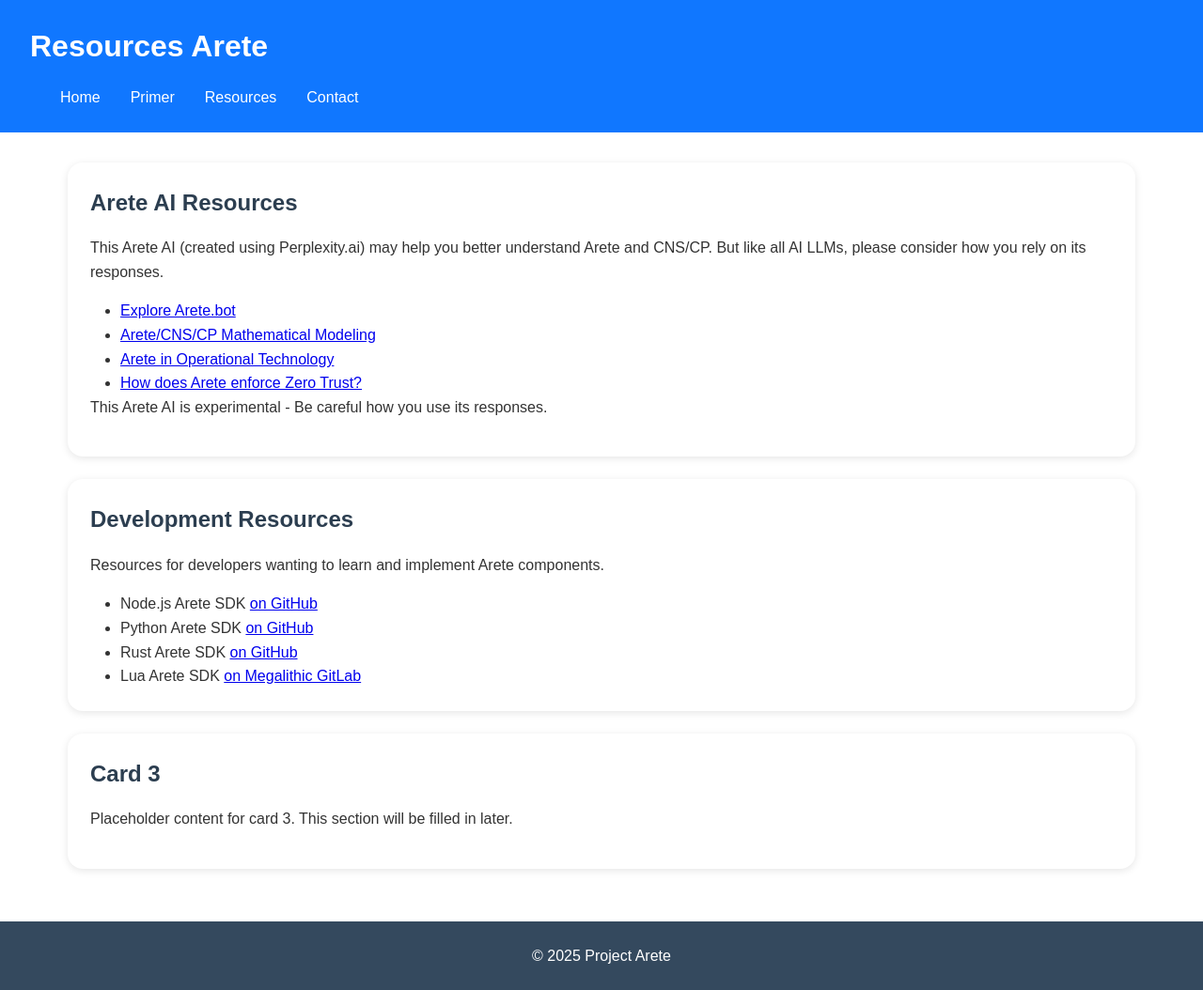
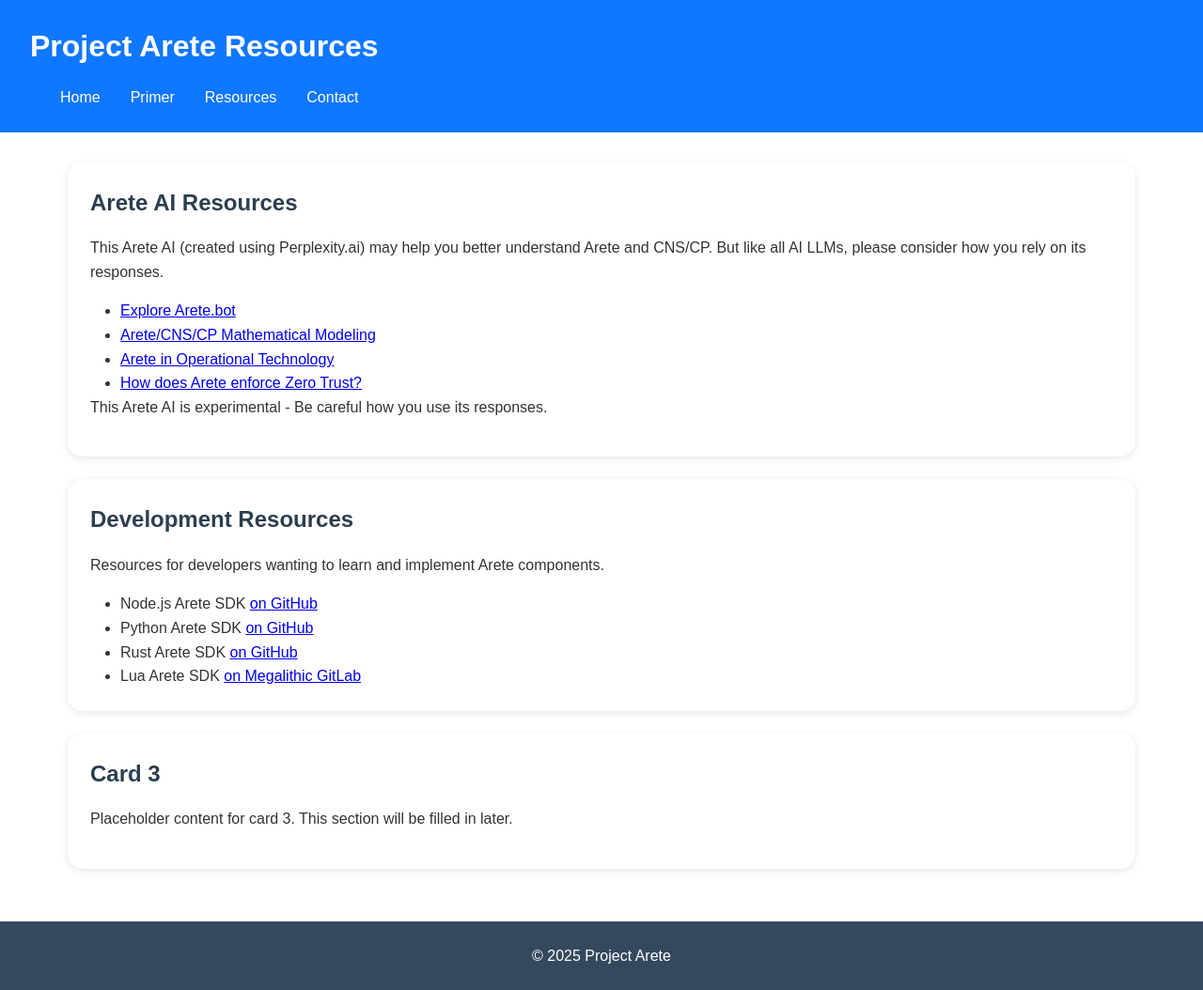
Before and after one commit to project-arete/website, a Jekyll site: the page explore.html, which Jekyll copies as it is, in a window 1280 px wide. Shown: the whole page at 94% size. Built offline with Jekyll 4.4.1, drawn with Linux system fonts in a browser that asks for light colours.

Commit message:
Update explore.html

```diff
--- a/explore.html
+++ b/explore.html
@@ -8,7 +8,7 @@
 </head>
 <body>
     <header>
-        <h1>Resources Arete</h1>
+        <h1>Project Arete Resources</h1>
         <nav>
             <ul style="margin-left: 2em;">
                 <li><a href="index.html">Home</a></li>
```
